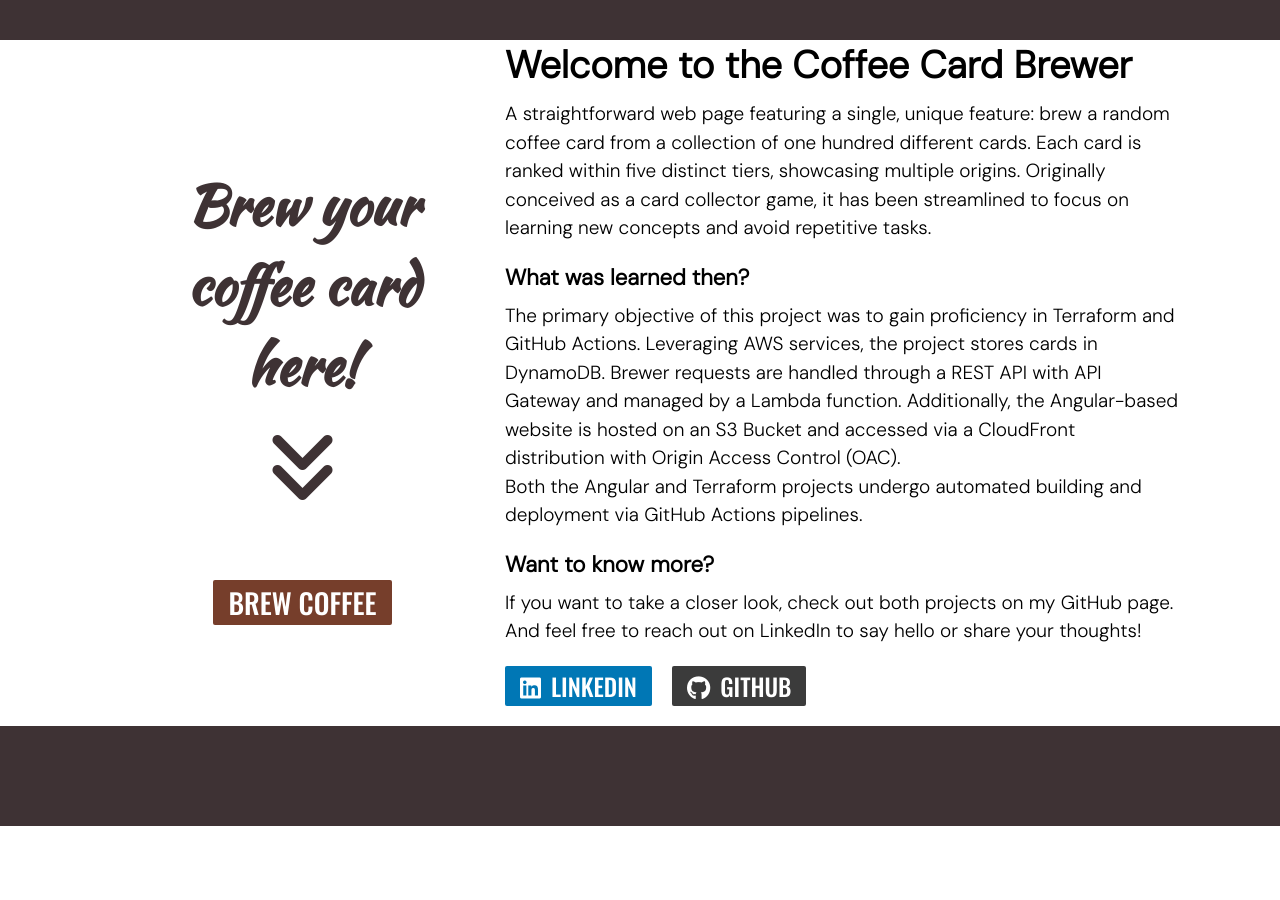
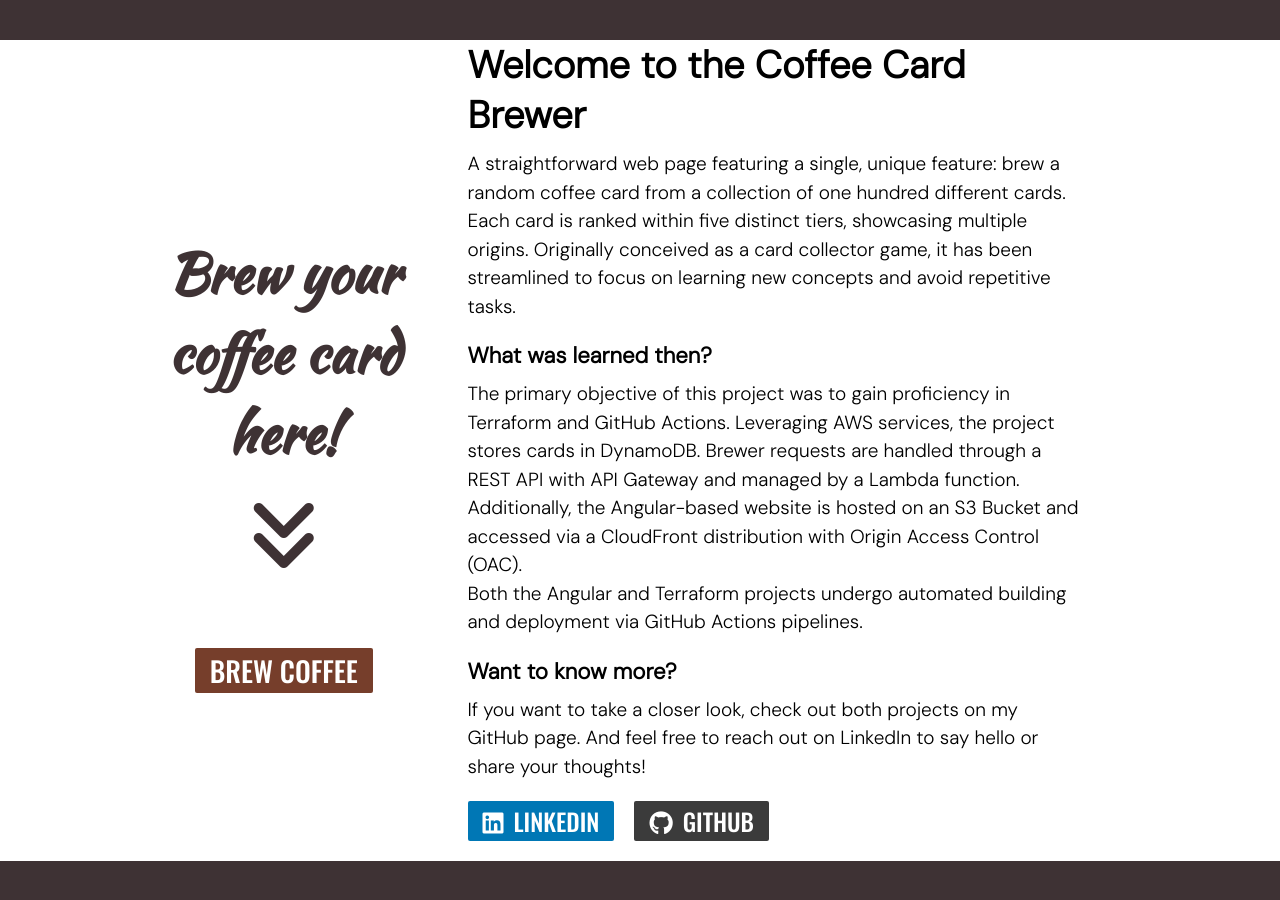
Before and after one commit to erikmichel-dev/coffee-run-web, an Angular app: page / in a window 1280 px wide. Shown: the top 900 px of the page. Before the commit the page ends 826 px from the top, so only its background shows below. Built offline with nearby package versions, Linux system fonts and the light colour scheme.

Commit message:
added details animation

```diff
--- a/src/app/dashboard/brewer/brewer.component.css
+++ b/src/app/dashboard/brewer/brewer.component.css
@@ -28,6 +28,7 @@
   cursor: pointer;
   transition: background-color 0.3s, transform 0.1s;
   background-color: #763e2b;
+  animation: fadeInAnimation 0.5s ease;
 
   &:active {
     transform: translateY(1px);
@@ -45,3 +46,12 @@
     opacity: 0.7;
  }
 }
+
+@keyframes fadeInAnimation {
+  from {
+    opacity: 0;
+  }
+  to {
+    opacity: 1;
+  }
+}
--- a/src/app/dashboard/brewer/coffee-card/coffee-card.component.css
+++ b/src/app/dashboard/brewer/coffee-card/coffee-card.component.css
@@ -1,5 +1,5 @@
 .card-body {
-  animation: fadeInAnimation 0.5s ease-in-out;
+  animation: fadeInAnimation 0.5s ease;
 }
 
 @keyframes fadeInAnimation {
--- a/src/app/dashboard/dashboard.component.css
+++ b/src/app/dashboard/dashboard.component.css
@@ -1,7 +1,7 @@
 .container {
   display: grid;
   min-height: 100vh;
-  grid-template-columns: 100px 3fr 5fr 100px;
+  grid-template-columns: 100px 3fr 5fr 200px;
   grid-template-rows: 40px auto 100px;
   grid-template-areas:
     "header header header header"
--- a/src/app/dashboard/details/details.component.css
+++ b/src/app/dashboard/details/details.component.css
@@ -42,8 +42,30 @@
   }
 }
 
+@keyframes fadeIn {
+  from {
+    opacity: 0;
+  }
+  to {
+    opacity: 1;
+  }
+}
+
+.text1 {
+  animation: fadeIn 0.5s ease;
+}
+
+.text2 {
+  animation: fadeIn 1s ease;
+}
+
+.text3 {
+  animation: fadeIn 1.5s ease;
+}
+
 #networks {
   margin-bottom: 20px;
+  animation: fadeIn 1.5s ease;
 }
 
 .github {
--- a/src/app/dashboard/details/details.component.html
+++ b/src/app/dashboard/details/details.component.html
@@ -1,17 +1,28 @@
 <div class="container">
   <div class="description">
     <div>
-      <h1>Welcome to the Coffee Card Brewer</h1>
-      <p>A straightforward web page featuring a single, unique feature: brew a random coffee card from a collection of one hundred different cards. Each card is ranked within five distinct tiers, showcasing multiple origins. Originally conceived as a card collector game, it has been streamlined to focus on learning new concepts and avoid repetitive tasks.</p>
-
-      <h3>What was learned then?</h3>
-      <p>The primary objective of this project was to gain proficiency in Terraform and GitHub Actions. Leveraging AWS services, the project stores cards in DynamoDB.
-      Brewer requests are handled through a REST API with API Gateway and managed by a Lambda function. Additionally, the Angular-based website is hosted on an S3 Bucket and accessed via a CloudFront distribution with Origin Access Control (OAC).<br>
-      Both the Angular and Terraform projects undergo automated building and deployment via GitHub Actions pipelines.</p>
-
-      <h3>Want to know more?</h3>
-      <p>If you want to take a closer look, check out both projects on my GitHub page.
-      And feel free to reach out on LinkedIn to say hello or share your thoughts!</p>
+      <div class="text1">
+        <h1>Welcome to the Coffee Card Brewer</h1>
+        <p>A straightforward web page featuring a single, unique feature: brew a random coffee card from a collection of
+          one hundred different cards. Each card is ranked within five distinct tiers, showcasing multiple origins.
+          Originally conceived as a card collector game, it has been streamlined to focus on learning new concepts and
+          avoid repetitive tasks.</p>
+      </div>
+      <div class="text2">
+        <h3>What was learned then?</h3>
+        <p>The primary objective of this project was to gain proficiency in Terraform and GitHub Actions. Leveraging AWS
+          services, the project stores cards in DynamoDB.
+          Brewer requests are handled through a REST API with API Gateway and managed by a Lambda function.
+          Additionally, the Angular-based website is hosted on an S3 Bucket and accessed via a CloudFront distribution
+          with Origin Access Control (OAC).<br>
+          Both the Angular and Terraform projects undergo automated building and deployment via GitHub Actions
+          pipelines.</p>
+      </div>
+      <div class="text3">
+        <h3>Want to know more?</h3>
+        <p>If you want to take a closer look, check out both projects on my GitHub page.
+          And feel free to reach out on LinkedIn to say hello or share your thoughts!</p>
+      </div>
     </div>
   </div>
   <div id="networks">
```
